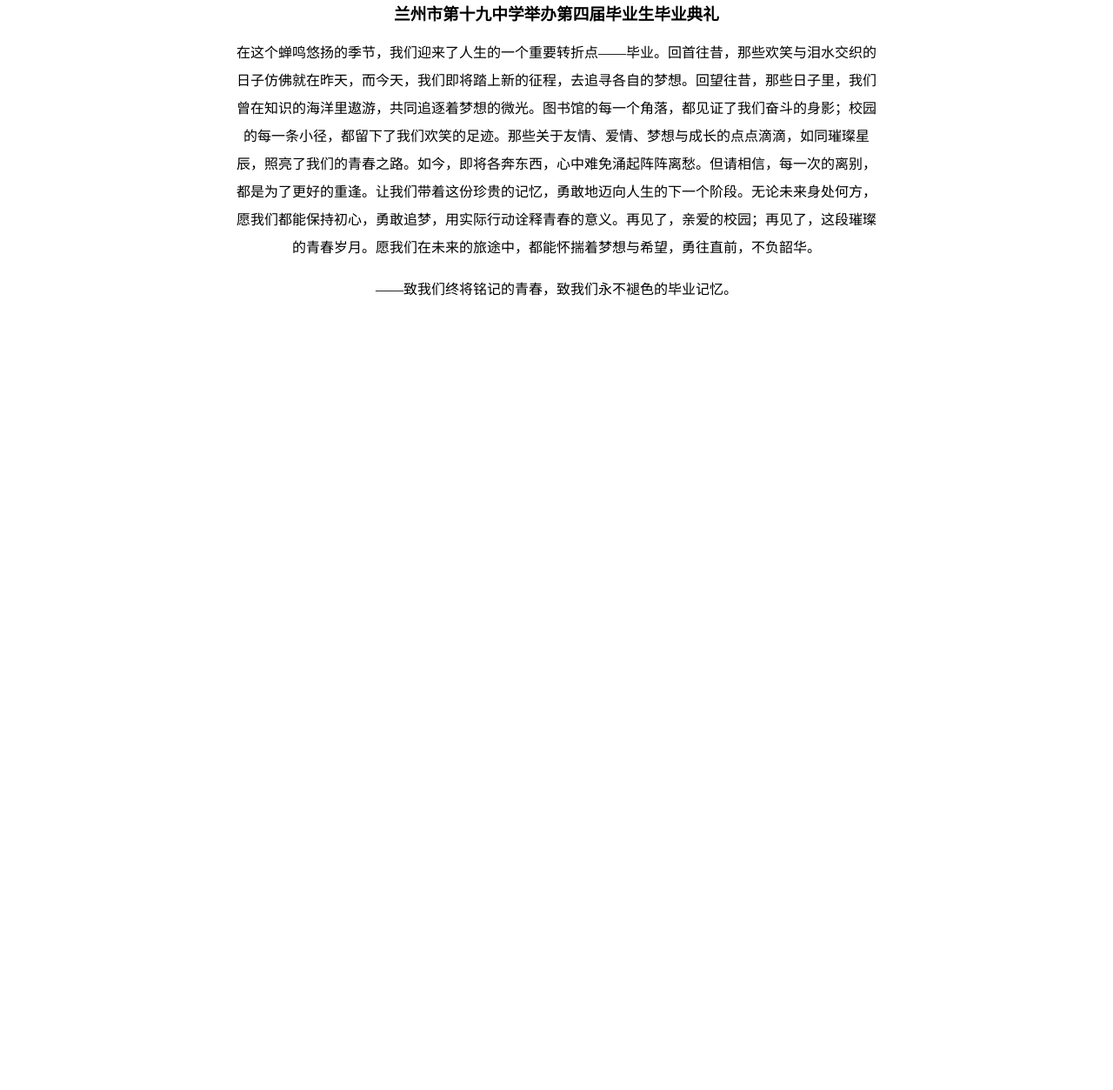
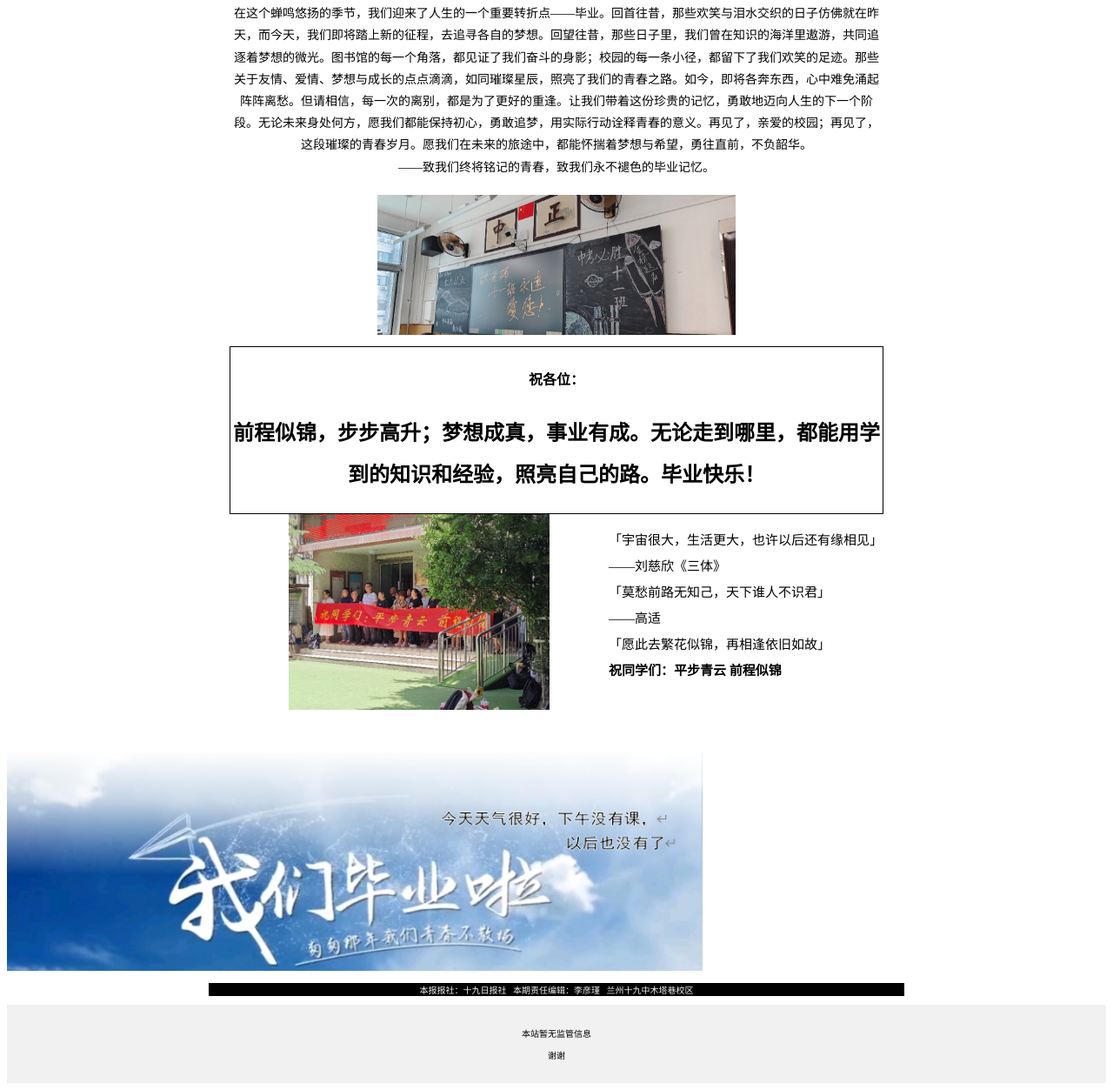
Before and after one commit to liyanjin2010/liyanjin, a plain HTML site: page index.html in a window 1280 px wide. Shown: the part 226-1479 px from the top of the page at 87% size. Before the commit the page ends 800 px from the top, so only its background shows below. Drawn offline with Linux system fonts and the light colour scheme; files whose address does not match are found by name.

Commit message:
Add files via upload

```diff
--- a/index.html
+++ b/index.html
@@ -4,6 +4,15 @@
     <meta charset="UTF-8">
     <meta name="viewport" content="width=device-width, initial-scale=1.0">
     <title>十九日报</title>
+    <style>
+        .kuang{
+            text-align: center;
+            border: 0.5px solid black;
+        }
+        .zhu{
+
+        }
+    </style>
 </head>
 <body>
     <div style="text-align: center;
@@ -11,25 +20,86 @@
         <img src=".\图片1.png" alt="校徽" width="85px" height="80px">
         <img src=".\图片2.png" alt="报纸title" width="300px" height="80px">
     </div>
-    <div style="text-align: center;
-                padding: 15px;">
-        <img src=".\分割线.png" alt="分割线" width="auto" height="5px">
-    </div>
+    <div style="background-color: #000000;
+                text-align: center;
+                padding: 3px;
+                max-width: 800px;
+                margin: auto;">
+   </div>
     <div style="text-align: center;
                 line-height: 1;">
         <h2>我们毕业啦！</h2>
         <h3>兰州市第十九中学举办第四届毕业生毕业典礼</h3>
     </div>
     <div style="text-align: center;
+                line-height: 1.8;
+                margin: auto;
+                max-width: 750px;
+                font-size: 14px;">
+        <p>
+        在这个蝉鸣悠扬的季节，我们迎来了人生的一个重要转折点——毕业。回首往昔，那些欢笑与泪水交织的日子仿佛就在昨天，而今天，我们即将踏上新的征程，去追寻各自的梦想。回望往昔，那些日子里，我们曾在知识的海洋里遨游，共同追逐着梦想的微光。图书馆的每一个角落，都见证了我们奋斗的身影；校园的每一条小径，都留下了我们欢笑的足迹。那些关于友情、爱情、梦想与成长的点点滴滴，如同璀璨星辰，照亮了我们的青春之路。如今，即将各奔东西，心中难免涌起阵阵离愁。但请相信，每一次的离别，都是为了更好的重逢。让我们带着这份珍贵的记忆，勇敢地迈向人生的下一个阶段。无论未来身处何方，愿我们都能保持初心，勇敢追梦，用实际行动诠释青春的意义。再见了，亲爱的校园；再见了，这段璀璨的青春岁月。愿我们在未来的旅途中，都能怀揣着梦想与希望，勇往直前，不负韶华。<br>
+        ——致我们终将铭记的青春，致我们永不褪色的毕业记忆。
+        </p>
+        <img src=".\板报图片.jpg" alt="板报图片"
+        style="width: 55%;
+               height: 55%;
+               max-width: 700px;
+               max-height: 300px;
+               margin: 5px;">
+    </div>
+    <div style="text-align: center;
                 line-height: 2;
+                max-width: 750px;
+                margin: auto;"
+        class="kuang">
+        <h4>祝各位：</h4>
+        <h2>前程似锦，步步高升；梦想成真，事业有成。无论走到哪里，都能用学到的知识和经验，照亮自己的路。毕业快乐！</h2>
+    </div>
+    <div style="line-height: 2;
+                font-size: 14px;
+                display: flex;
+                max-width: 750px;
                 margin: auto;
-                max-width: 750px;">
-        <p>
-        在这个蝉鸣悠扬的季节，我们迎来了人生的一个重要转折点——毕业。回首往昔，那些欢笑与泪水交织的日子仿佛就在昨天，而今天，我们即将踏上新的征程，去追寻各自的梦想。回望往昔，那些日子里，我们曾在知识的海洋里遨游，共同追逐着梦想的微光。图书馆的每一个角落，都见证了我们奋斗的身影；校园的每一条小径，都留下了我们欢笑的足迹。那些关于友情、爱情、梦想与成长的点点滴滴，如同璀璨星辰，照亮了我们的青春之路。如今，即将各奔东西，心中难免涌起阵阵离愁。但请相信，每一次的离别，都是为了更好的重逢。让我们带着这份珍贵的记忆，勇敢地迈向人生的下一个阶段。无论未来身处何方，愿我们都能保持初心，勇敢追梦，用实际行动诠释青春的意义。再见了，亲爱的校园；再见了，这段璀璨的青春岁月。愿我们在未来的旅途中，都能怀揣着梦想与希望，勇往直前，不负韶华。
-        </p>
-        <p>——致我们终将铭记的青春，致我们永不褪色的毕业记忆。
+                font-size: 15px;">
+        <img src="E:\VS code\项目 2\教师横幅.jpg" alt="教师横幅"
+        style="width: 55%;
+               height: 55%;
+               max-width: 300px;
+               max-height: 300px;
+               margin: auto;">
+        <p>「宇宙很大，生活更大，也许以后还有缘相见」<br>
+            ——刘慈欣《三体》‌‌<br>
+            「莫愁前路无知己，天下谁人不识君」<br>
+            ——高适<br>
+            「愿此去繁花似锦，再相逢依旧如故」<br>
+            <b>祝同学们：平步青云  前程似锦</b>
         </p>
     </div>
-
+    <div>
+        <img src=".\底部渐变.png" alt="底部渐变"  style="width: 100%;
+               height: 100%;
+               max-width: 800px;
+               max-height: 300px;
+               margin: auto;">
+    </div>
+    <div style="background-color: #000000;
+                text-align: center;
+                max-width: 800px;
+                margin-top: 0px;
+                margin-bottom: 0px;
+                margin-left: auto;
+                margin-right: auto;">
+        <p style="color: #f1f1f1;
+                  font-size: 10px;">本报报社：十九日报社&nbsp;&nbsp;&nbsp;本期责任编辑：李彦瑾&nbsp;&nbsp;&nbsp;兰州十九中木塔巷校区</p>
+    </div>
+    <div style="background-color: #f1f1f1;
+                   text-align: center;
+                   padding: 15px;
+                   font-size: 10px;
+                   margin-top: 0px;
+                   margin-bottom: 0px;">
+                   <p>本站暂无监管信息</p>
+                   <p>谢谢</p>
+   </div>
 </body>
 </html>
```
Also changed, not shown: 底部渐变.png (added), 教师横幅.jpg (added), 板报图片.jpg (added).
